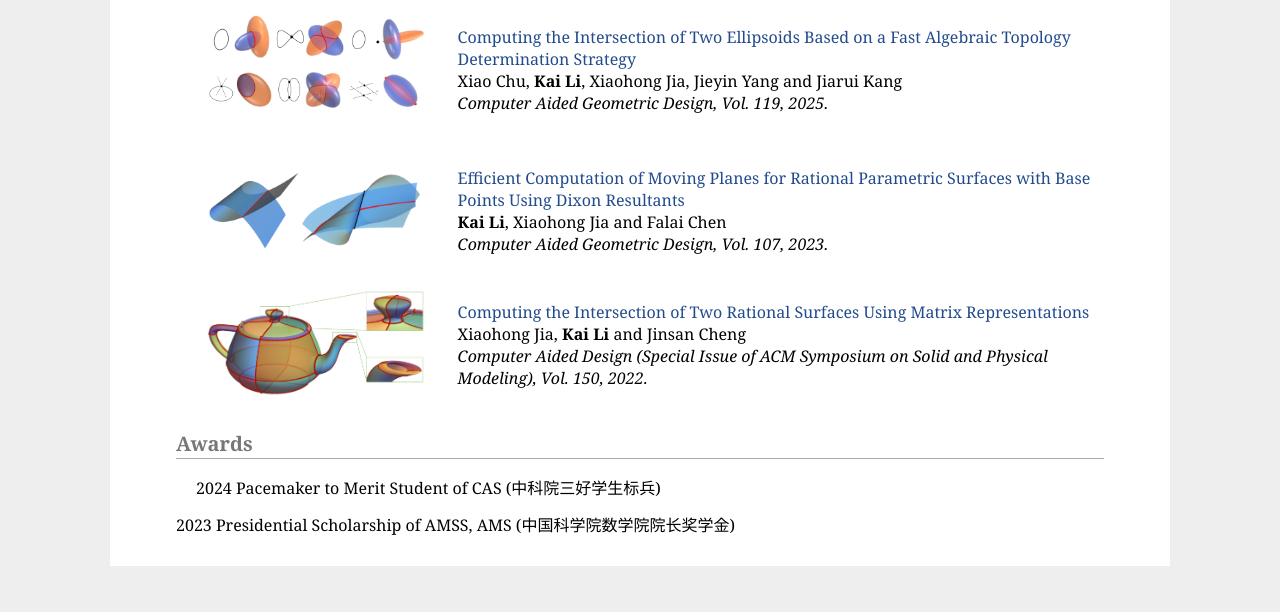
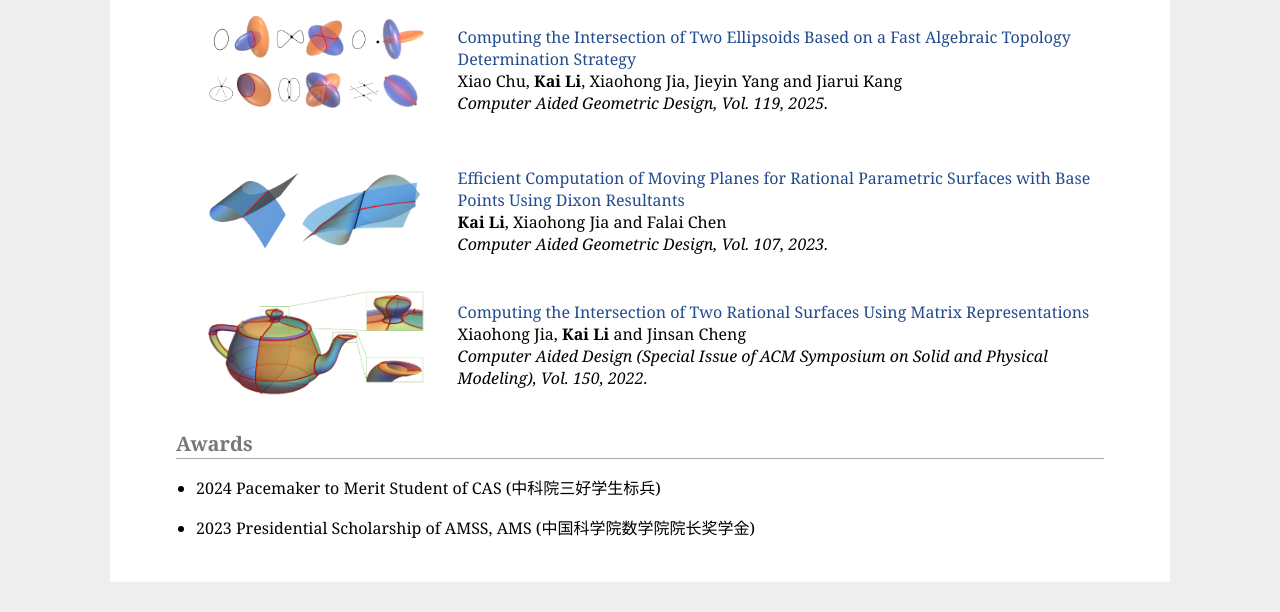
Before and after one commit to mathkli/mathkli.github.io, a plain HTML site: page index.html in a window 1280 px wide. Shown: the part 766-1378 px from the top of the page. Drawn offline with Linux system fonts and the light colour scheme.

Commit message:
Update index.html

```diff
--- a/index.html
+++ b/index.html
@@ -185,14 +185,10 @@ My research interest includes computer aided geometric design, computer aided de
 
 <h2>Awards</h2>
     <tbody>
-      <ul>
-         <li> 2024  Pacemaker to Merit Student of CAS (中科院三好学生标兵) </li>
+      <ul style="list-style-type: disc;">
+         <li>2024  Pacemaker to Merit Student of CAS (中科院三好学生标兵) </li>
+         <li>2023  Presidential Scholarship of AMSS, AMS (中国科学院数学院院长奖学金) </li>
       </ul>
-    </tbody>
-    <tbody>
-      <tr>
-        <td> 2023  Presidential Scholarship of AMSS, AMS (中国科学院数学院院长奖学金) </td>
-      </tr>
     </tbody>
   </table>
 
```
